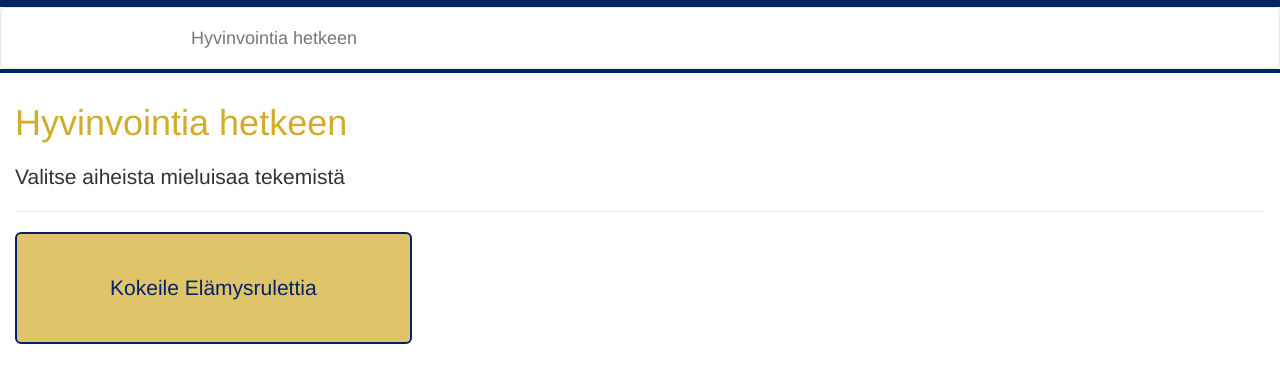
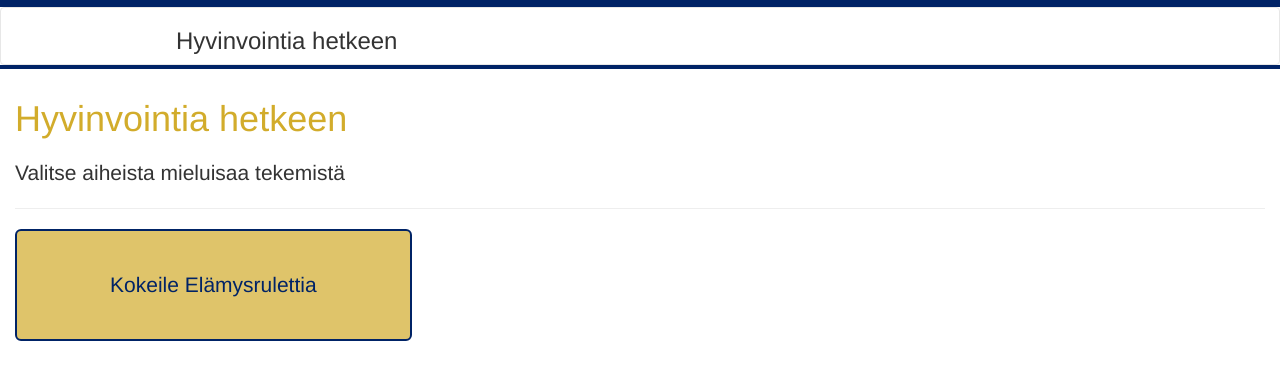
Before and after one commit to frequ/hh, a website: page app/index.html in a window 1280 px wide. Drawn offline with nearby package versions, Linux system fonts and the light colour scheme; some packages are replaced by stand-ins of ours; files that its build step writes are made by us from their sources; a script that the page names is missing.

Commit message:
minor tweak to index.html

```diff
--- a/app/index.html
+++ b/app/index.html
@@ -26,7 +26,7 @@
     <div class="header">
       <div class="navbar navbar-default" role="navigation">
           <div class="navbar-header">
-            <p class="navbar-brand">Hyvinvointia hetkeen</p>
+            <h3>Hyvinvointia hetkeen</h3>
           </div>
         </div>
 
```
